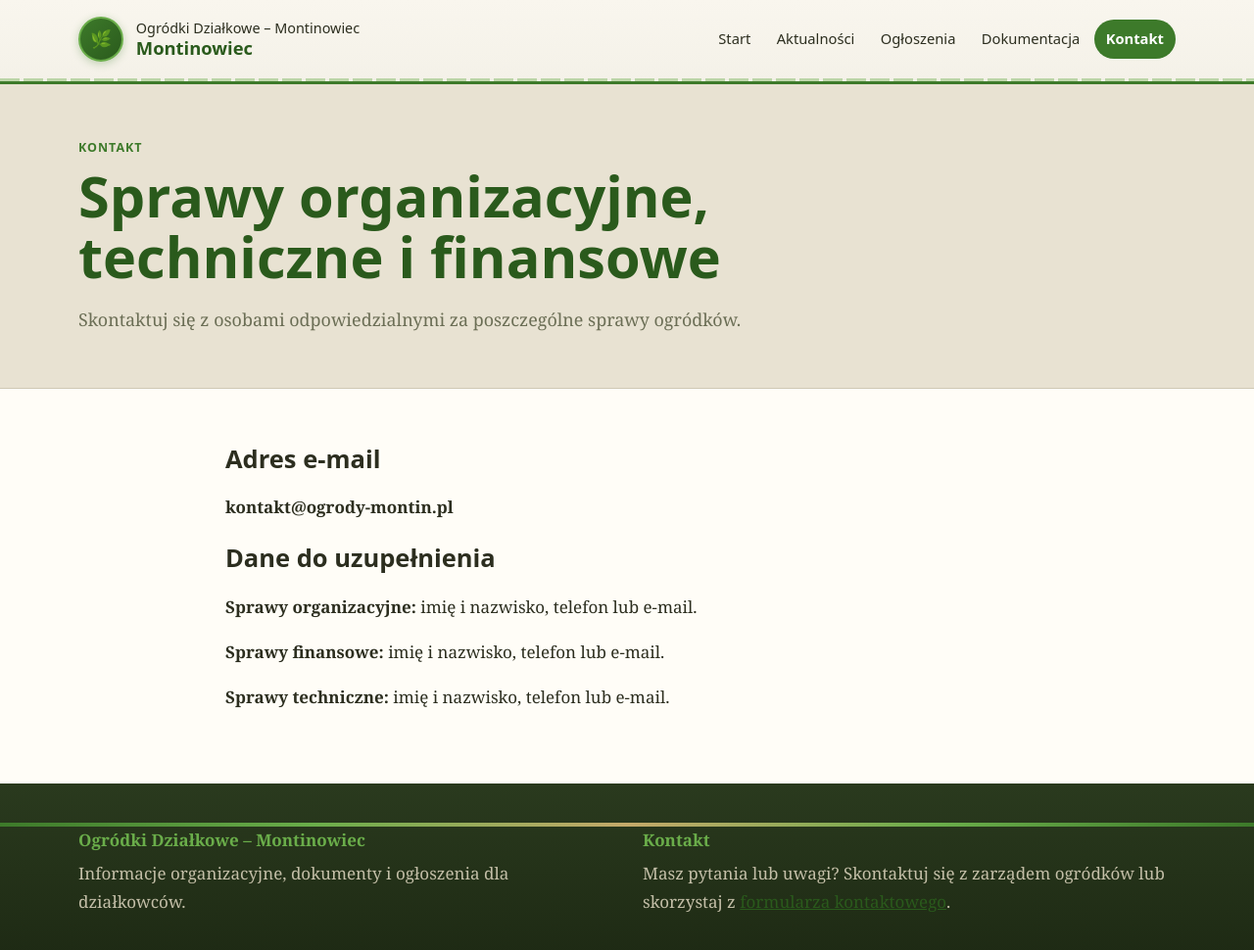
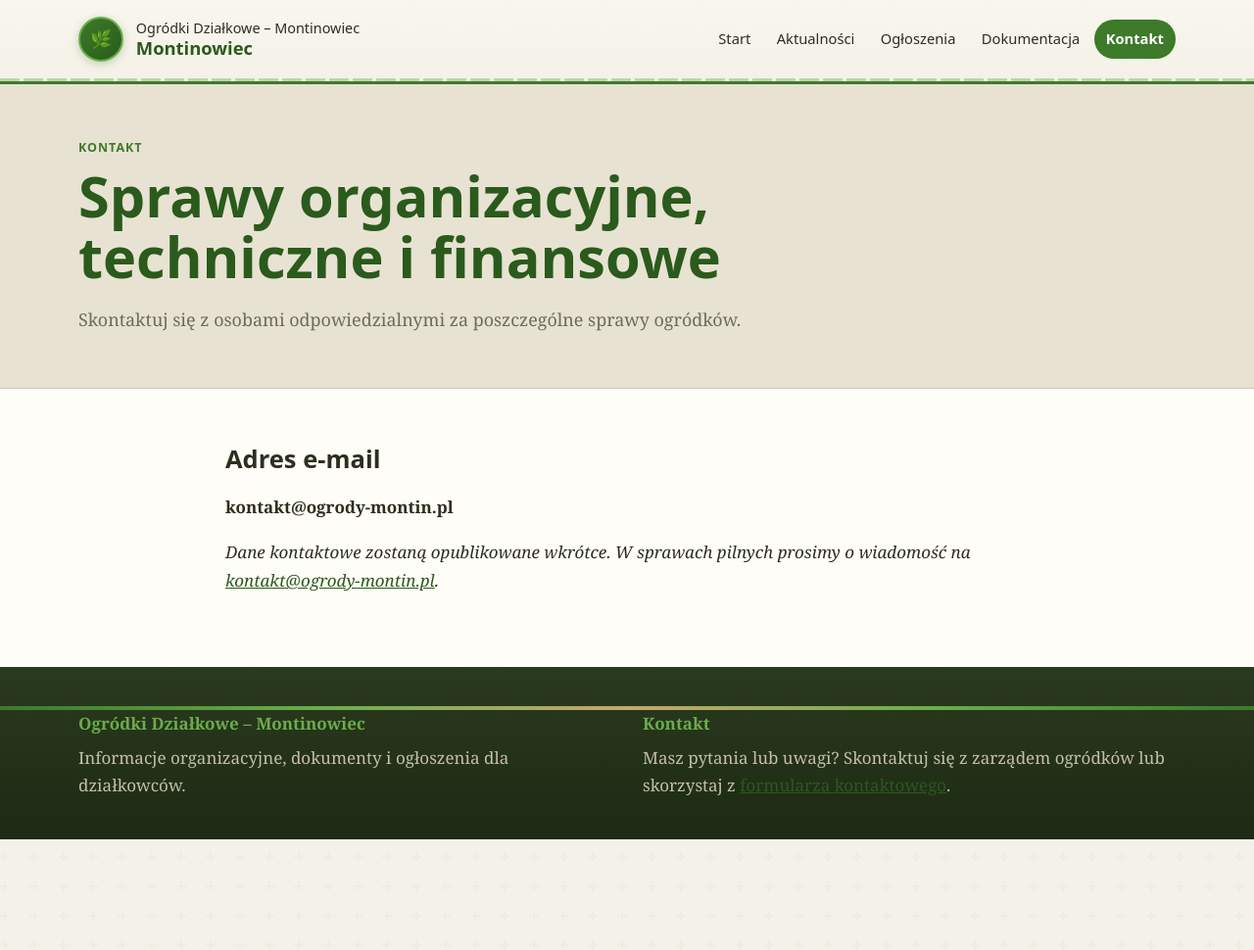
Before and after one commit to brxie/montin-page, a Jekyll site: the page built from kontakt.md, in a window 1280 px wide and 976 px high. Shown: the top 970 px of the window at 98% size. Built offline with Jekyll 4.4.1, drawn with Linux system fonts in a browser that asks for light colours.

Commit message:
Replace placeholder contacts with professional 'coming soon' notice

```diff
--- a/kontakt.md
+++ b/kontakt.md
@@ -19,11 +19,7 @@ permalink: /kontakt/
     <h2>Adres e-mail</h2>
     <p><strong>kontakt@ogrody-montin.pl</strong></p>
 
-    <h2>Dane do uzupełnienia</h2>
-
-    <p><strong>Sprawy organizacyjne:</strong> imię i nazwisko, telefon lub e-mail.</p>
-    <p><strong>Sprawy finansowe:</strong> imię i nazwisko, telefon lub e-mail.</p>
-    <p><strong>Sprawy techniczne:</strong> imię i nazwisko, telefon lub e-mail.</p>
+    <p style="color: var(--text-secondary); font-style: italic;">Dane kontaktowe zostaną opublikowane wkrótce. W sprawach pilnych prosimy o wiadomość na <a href="mailto:kontakt@ogrody-montin.pl">kontakt@ogrody-montin.pl</a>.</p>
 
 
   </div>
```
